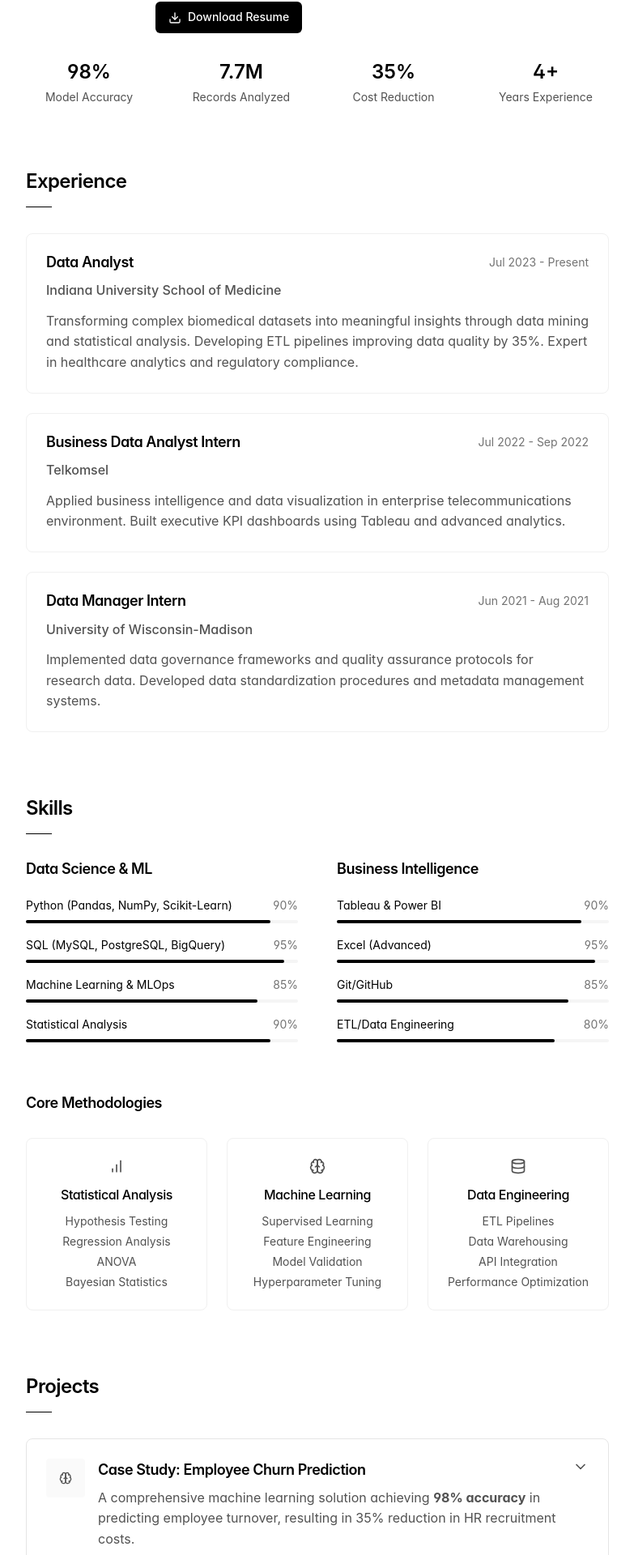
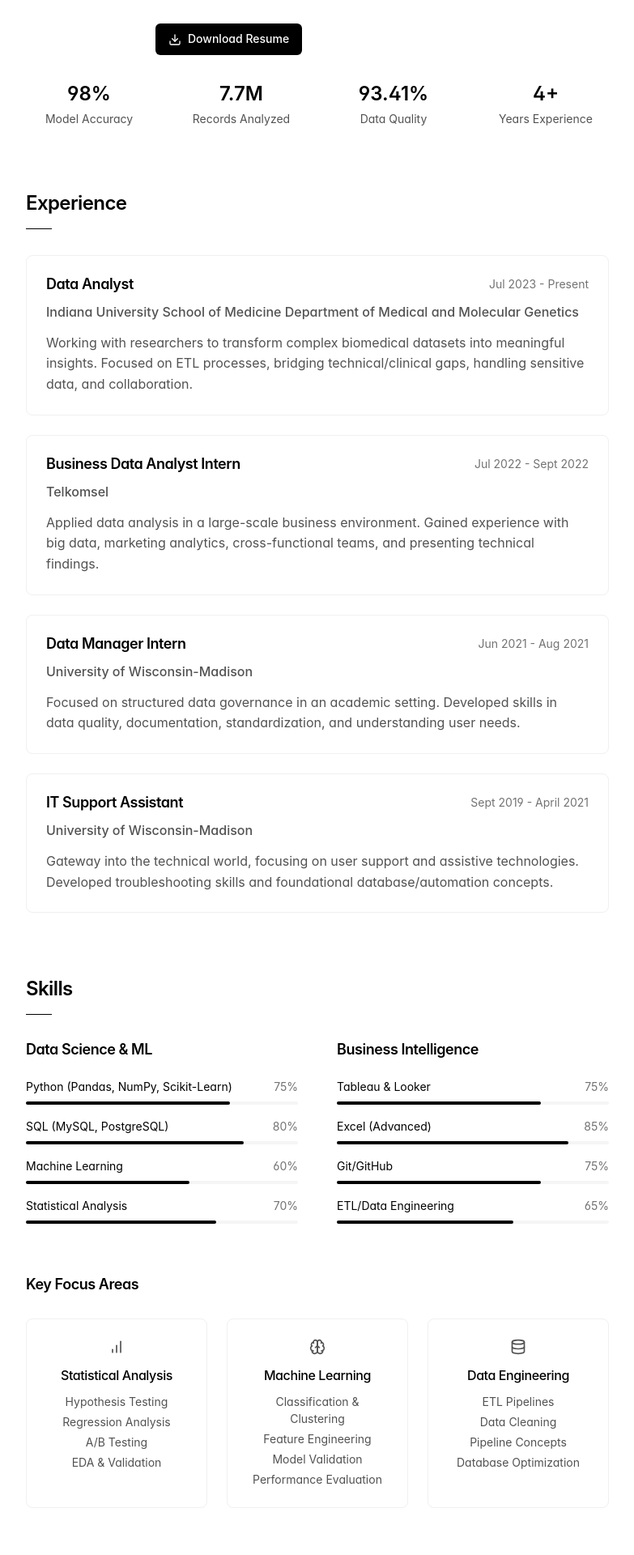
Before and after one commit to tzolkowski96/tobin_data_portfolio_website, a React (Vite) app: page / in a window 1280 px wide. Shown: the part 339-2259 px from the top of the page at 81% size, without its empty margins (248-1031 px from the left). Built offline with nearby package versions, Linux system fonts and the light colour scheme.

Commit message:
Update website content with accurate information from README

```diff
--- a/src/components/CaseStudy.tsx
+++ b/src/components/CaseStudy.tsx
@@ -17,8 +17,8 @@ const CaseStudy: React.FC<CaseStudyProps> = ({ isExpanded, onToggle }) => {
           <div className="flex-1">
             <h3 className="font-semibold text-lg mb-2">Case Study: Employee Churn Prediction</h3>
             <p className="text-gray-600 dark:text-gray-400 mb-3">
-              A comprehensive machine learning solution achieving <strong>98% accuracy</strong> in predicting employee turnover,
-              resulting in 35% reduction in HR recruitment costs.
+              A machine learning project achieving <strong>98% accuracy</strong> in predicting employee turnover for Salifort Motors.
+              Identified key churn drivers and provided actionable HR recommendations.
             </p>
           </div>
         </div>
@@ -111,7 +111,7 @@ const CaseStudy: React.FC<CaseStudyProps> = ({ isExpanded, onToggle }) => {
               <div>
                 <p className="text-gray-600 dark:text-gray-400 mb-2"><strong>Business Impact:</strong></p>
                 <ul className="text-gray-600 dark:text-gray-400 space-y-1">
-                  <li>35% reduction in recruitment costs</li>
+                  <li>Identified key churn drivers</li>
                   <li>Early intervention capabilities</li>
                   <li>Data-driven HR decisions</li>
                 </ul>
--- a/src/components/Hero.tsx
+++ b/src/components/Hero.tsx
@@ -24,7 +24,7 @@ const Hero: React.FC = () => {
           <div className="flex-1">
             <h1 className="mb-4">Tobin Zolkowski</h1>
             <p className="text-large text-gray-600 dark:text-gray-400 mb-6 max-w-2xl">
-              Senior Data Analyst specializing in machine learning, predictive analytics, and business intelligence
+              Data Professional focused on analysis, SQL, and machine learning with a growth mindset and commitment to continuous learning
             </p>
 
             <div className="flex items-center space-x-6 text-small text-gray-500 dark:text-gray-500 mb-8">
@@ -60,8 +60,8 @@ const Hero: React.FC = () => {
             <div className="text-small text-gray-600 dark:text-gray-400">Records Analyzed</div>
           </div>
           <div>
-            <div className="text-2xl font-semibold mb-1">35%</div>
-            <div className="text-small text-gray-600 dark:text-gray-400">Cost Reduction</div>
+            <div className="text-2xl font-semibold mb-1">93.41%</div>
+            <div className="text-small text-gray-600 dark:text-gray-400">Data Quality</div>
           </div>
           <div>
             <div className="text-2xl font-semibold mb-1">4+</div>
@@ -81,25 +81,25 @@ const Hero: React.FC = () => {
               <div className="text-small text-gray-500">Jul 2023 - Present</div>
             </div>
             <div className="text-gray-600 dark:text-gray-400 mb-3 font-medium">
-              Indiana University School of Medicine
+              Indiana University School of Medicine Department of Medical and Molecular Genetics
             </div>
             <p className="text-gray-600 dark:text-gray-400">
-              Transforming complex biomedical datasets into meaningful insights through data mining and statistical analysis.
-              Developing ETL pipelines improving data quality by 35%. Expert in healthcare analytics and regulatory compliance.
+              Working with researchers to transform complex biomedical datasets into meaningful insights.
+              Focused on ETL processes, bridging technical/clinical gaps, handling sensitive data, and collaboration.
             </p>
           </div>
 
           <div className="minimal-card p-6">
             <div className="flex flex-col sm:flex-row sm:justify-between sm:items-start mb-3">
               <h3>Business Data Analyst Intern</h3>
-              <div className="text-small text-gray-500">Jul 2022 - Sep 2022</div>
+              <div className="text-small text-gray-500">Jul 2022 - Sept 2022</div>
             </div>
             <div className="text-gray-600 dark:text-gray-400 mb-3 font-medium">
               Telkomsel
             </div>
             <p className="text-gray-600 dark:text-gray-400">
-              Applied business intelligence and data visualization in enterprise telecommunications environment.
-              Built executive KPI dashboards using Tableau and advanced analytics.
+              Applied data analysis in a large-scale business environment. Gained experience with big data,
+              marketing analytics, cross-functional teams, and presenting technical findings.
             </p>
           </div>
 
@@ -112,8 +112,22 @@ const Hero: React.FC = () => {
               University of Wisconsin-Madison
             </div>
             <p className="text-gray-600 dark:text-gray-400">
-              Implemented data governance frameworks and quality assurance protocols for research data.
-              Developed data standardization procedures and metadata management systems.
+              Focused on structured data governance in an academic setting. Developed skills in data quality,
+              documentation, standardization, and understanding user needs.
+            </p>
+          </div>
+
+          <div className="minimal-card p-6">
+            <div className="flex flex-col sm:flex-row sm:justify-between sm:items-start mb-3">
+              <h3>IT Support Assistant</h3>
+              <div className="text-small text-gray-500">Sept 2019 - April 2021</div>
+            </div>
+            <div className="text-gray-600 dark:text-gray-400 mb-3 font-medium">
+              University of Wisconsin-Madison
+            </div>
+            <p className="text-gray-600 dark:text-gray-400">
+              Gateway into the technical world, focusing on user support and assistive technologies.
+              Developed troubleshooting skills and foundational database/automation concepts.
             </p>
           </div>
         </div>
@@ -129,10 +143,10 @@ const Hero: React.FC = () => {
             <h3 className="mb-6">Data Science & ML</h3>
             <div className="space-y-4">
               {[
-                { name: 'Python (Pandas, NumPy, Scikit-Learn)', level: 90 },
-                { name: 'SQL (MySQL, PostgreSQL, BigQuery)', level: 95 },
-                { name: 'Machine Learning & MLOps', level: 85 },
-                { name: 'Statistical Analysis', level: 90 }
+                { name: 'Python (Pandas, NumPy, Scikit-Learn)', level: 75 },
+                { name: 'SQL (MySQL, PostgreSQL)', level: 80 },
+                { name: 'Machine Learning', level: 60 },
+                { name: 'Statistical Analysis', level: 70 }
               ].map((skill) => (
                 <div key={skill.name}>
                   <div className="flex justify-between mb-2">
@@ -154,10 +168,10 @@ const Hero: React.FC = () => {
             <h3 className="mb-6">Business Intelligence</h3>
             <div className="space-y-4">
               {[
-                { name: 'Tableau & Power BI', level: 90 },
-                { name: 'Excel (Advanced)', level: 95 },
-                { name: 'Git/GitHub', level: 85 },
-                { name: 'ETL/Data Engineering', level: 80 }
+                { name: 'Tableau & Looker', level: 75 },
+                { name: 'Excel (Advanced)', level: 85 },
+                { name: 'Git/GitHub', level: 75 },
+                { name: 'ETL/Data Engineering', level: 65 }
               ].map((skill) => (
                 <div key={skill.name}>
                   <div className="flex justify-between mb-2">
@@ -178,7 +192,7 @@ const Hero: React.FC = () => {
 
         {/* Methodologies */}
         <div className="mt-16">
-          <h3 className="mb-8">Core Methodologies</h3>
+          <h3 className="mb-8">Key Focus Areas</h3>
           <div className="grid grid-cols-1 sm:grid-cols-3 gap-6">
             <div className="minimal-card p-6 text-center">
               <BarChart size={20} className="mx-auto mb-4 text-gray-600 dark:text-gray-400" />
@@ -186,8 +200,8 @@ const Hero: React.FC = () => {
               <ul className="text-small text-gray-600 dark:text-gray-400 space-y-1">
                 <li>Hypothesis Testing</li>
                 <li>Regression Analysis</li>
-                <li>ANOVA</li>
-                <li>Bayesian Statistics</li>
+                <li>A/B Testing</li>
+                <li>EDA & Validation</li>
               </ul>
             </div>
 
@@ -195,10 +209,10 @@ const Hero: React.FC = () => {
               <Brain size={20} className="mx-auto mb-4 text-gray-600 dark:text-gray-400" />
               <h4 className="font-medium mb-3">Machine Learning</h4>
               <ul className="text-small text-gray-600 dark:text-gray-400 space-y-1">
-                <li>Supervised Learning</li>
+                <li>Classification & Clustering</li>
                 <li>Feature Engineering</li>
                 <li>Model Validation</li>
-                <li>Hyperparameter Tuning</li>
+                <li>Performance Evaluation</li>
               </ul>
             </div>
 
@@ -207,9 +221,9 @@ const Hero: React.FC = () => {
               <h4 className="font-medium mb-3">Data Engineering</h4>
               <ul className="text-small text-gray-600 dark:text-gray-400 space-y-1">
                 <li>ETL Pipelines</li>
-                <li>Data Warehousing</li>
-                <li>API Integration</li>
-                <li>Performance Optimization</li>
+                <li>Data Cleaning</li>
+                <li>Pipeline Concepts</li>
+                <li>Database Optimization</li>
               </ul>
             </div>
           </div>
@@ -234,26 +248,33 @@ const Hero: React.FC = () => {
 
           {[
             {
-              title: "Global Health Data Intelligence",
-              description: "Advanced SQL analytics achieving 93.41% data quality. Identified 12.36 year development gap through demographic analysis and quantified COVID-19 impact across 183 countries.",
-              tags: ["SQL", "Statistical Analysis", "Healthcare"],
+              title: "World Life Expectancy Analysis",
+              description: "Advanced SQL data cleaning and analysis of global life expectancy data (2.9k records, 183 countries, 15 years). Achieved 93.41% data quality and quantified 12.36 year development gap.",
+              tags: ["SQL", "Data Quality", "Time-Series Analysis"],
               github: "https://github.com/tzolkowski96/tzolkowski96/tree/main/world_life_expectancy",
               icon: <BarChart size={16} />
             },
             {
-              title: "Customer Intelligence & Marketing Analytics",
-              description: "Machine learning customer segmentation using K-means clustering and A/B testing frameworks. Comprehensive marketing attribution analysis with CLV modeling.",
+              title: "UFood Customer Analysis",
+              description: "Customer segmentation using K-means clustering and A/B testing for food delivery app optimization. Comprehensive analysis including customer journey mapping and CLV insights.",
               tags: ["Python", "Machine Learning", "Customer Analytics"],
               github: "https://github.com/tzolkowski96/tzolkowski96/tree/main/ufood_analysis",
               demo: "https://tzolkowski96.github.io/analyst-builder-food-marketing-project/",
               icon: <Target size={16} />
             },
             {
-              title: "Automated Data Intelligence Platform",
-              description: "End-to-end Flask application for automated web data extraction with NLP, sentiment analysis, and real-time business intelligence dashboards.",
+              title: "Web Data Insights Explorer",
+              description: "Versatile Flask application for non-technical users to extract, analyze, and visualize web data. Features pattern-based extraction, NLP sentiment analysis, and ethical scraping practices.",
               tags: ["Python", "Flask", "NLP", "Business Intelligence"],
               github: "https://github.com/tzolkowski96/tzolkowski96/tree/main/advanced_web_scraping_toolkit",
               icon: <Globe size={16} />
+            },
+            {
+              title: "US Household Income Analysis",
+              description: "Statistical analysis of US demographic data (32k+ records, 50 states) with weighted quality scoring. Identified 30% regional income gap and created reusable quality framework.",
+              tags: ["SQL", "Statistical Analysis", "Data Quality"],
+              github: "https://github.com/tzolkowski96/tzolkowski96/tree/main/us-household-income-analysis",
+              icon: <BarChart size={16} />
             }
           ].map((project, index) => (
             <div key={project.title} className="minimal-card p-6">
@@ -332,6 +353,24 @@ const Hero: React.FC = () => {
             </p>
           </div>
 
+          <div className="minimal-card p-6">
+            <h3 className="mb-4">My Journey in Tech</h3>
+            <p className="text-gray-600 dark:text-gray-400 mb-4">
+              My path into data science wasn't traditional. Starting with Communication Science at RIT, I later
+              transferred to UW-Madison for International Studies. It was during my undergraduate years I discovered
+              a passion for data analysis, initially through class projects and self-exploration with Excel.
+            </p>
+            <p className="text-gray-600 dark:text-gray-400 mb-4">
+              This interest grew, leading me to teach myself SQL and eventually pursue a Master's in Information
+              Science at UW-Madison. Real growth came from hands-on projects: predicting employee churn, analyzing
+              large datasets, and building data processing systems.
+            </p>
+            <p className="text-gray-600 dark:text-gray-400">
+              My diverse background offers a unique perspective, helping translate technical results into actionable
+              business strategies. I embrace AI tools to accelerate learning and tackle complex challenges faster.
+            </p>
+          </div>
+
           <div className="grid grid-cols-1 lg:grid-cols-2 gap-8">
             <div>
               <h3 className="mb-4">Education</h3>
@@ -345,6 +384,11 @@ const Hero: React.FC = () => {
                   <div className="font-medium">Bachelor of Arts, International Studies</div>
                   <div className="text-gray-600 dark:text-gray-400">University of Wisconsin-Madison</div>
                   <div className="text-small text-gray-500">Research Methods, Quantitative Analysis</div>
+                </div>
+                <div className="border-l-2 border-gray-200 dark:border-gray-700 pl-4">
+                  <div className="font-medium">Communication Science Studies</div>
+                  <div className="text-gray-600 dark:text-gray-400">Rochester Institute of Technology</div>
+                  <div className="text-small text-gray-500">2 years</div>
                 </div>
               </div>
             </div>
@@ -395,10 +439,10 @@ const Hero: React.FC = () => {
 
         <div className="grid grid-cols-1 sm:grid-cols-2 gap-4">
           {[
-            { title: "Senior Data Analyst Roles", desc: "Advanced analytics and statistical modeling", icon: <Code size={16} /> },
-            { title: "Data Science Projects", desc: "ML and predictive analytics consulting", icon: <Brain size={16} /> },
+            { title: "Data Analyst Roles", desc: "Analysis, visualization, and statistical modeling", icon: <Code size={16} /> },
+            { title: "Data Science Projects", desc: "ML model implementation and evaluation", icon: <Brain size={16} /> },
             { title: "Business Intelligence", desc: "Dashboard development and data strategy", icon: <BarChart size={16} /> },
-            { title: "Data Engineering", desc: "ETL pipelines and data architecture", icon: <Database size={16} /> }
+            { title: "Data Engineering Tasks", desc: "ETL pipeline development and optimization", icon: <Database size={16} /> }
           ].map((item) => (
             <div key={item.title} className="minimal-card p-4">
               <div className="flex items-center mb-2">
```
